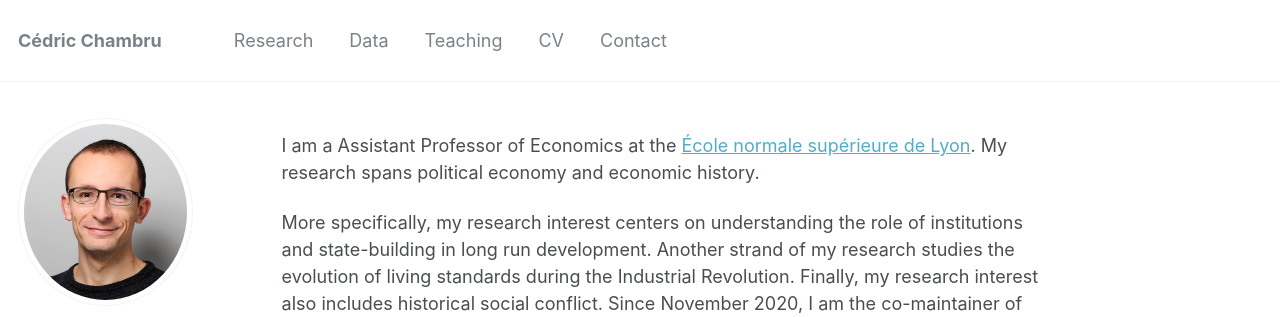
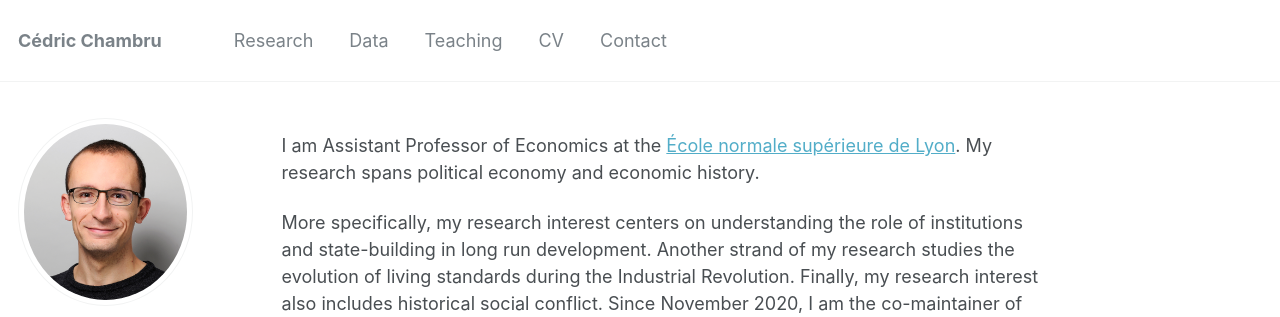
Before and after one commit to CedricChambru/CedricChambru.github.io, a Jekyll site: the page built from _pages/about.md, in a window 1280 px wide and 900 px high. Shown: the top 317 px of the window. Built offline with Jekyll 4.4.1, drawn with Linux system fonts in a browser that asks for light colours; some web fonts are replaced.

```diff
--- a/_pages/about.md
+++ b/_pages/about.md
@@ -8,7 +8,7 @@ redirect_from:
   - /about.html
 ---
 
-I am a Assistant Professor of Economics at the [École normale supérieure de Lyon](http://economie.ens-lyon.fr). My research spans political economy and economic history.
+I am Assistant Professor of Economics at the [École normale supérieure de Lyon](http://economie.ens-lyon.fr). My research spans political economy and economic history.
 
 More specifically, my research interest centers on understanding the role of institutions and state-building in long run development. Another strand of my research studies the evolution of living standards during the Industrial Revolution. Finally, my research interest also includes historical social conflict. Since November 2020, I am the co-maintainer of the [Historical Social Conflict Database (HiSCoD)](https://www.unicaen.fr/hiscod/?locale=en).
 
```
